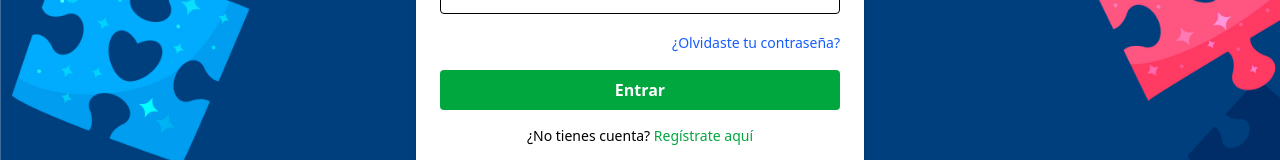
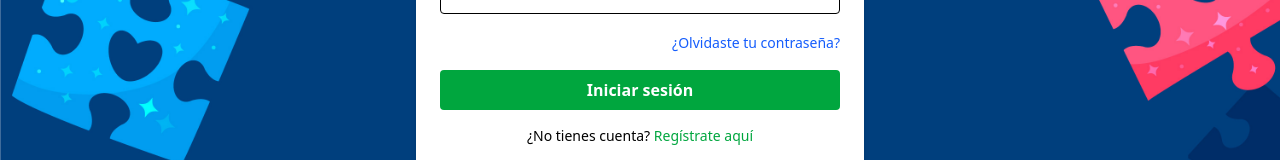
Before and after one commit to ZeuCode/early-asd-screener, a React (Vite) app: page /login in a window 1280 px wide. Shown: the part 442-602 px from the top of the page. Built offline with nearby package versions, Linux system fonts and the light colour scheme; no server answers.

Commit message:
Se corrigieron algunos detalles con las rutas

```diff
--- a/src/api/axios.ts
+++ b/src/api/axios.ts
@@ -1,3 +1,4 @@
+// src\api\axios.ts
 //src/api/axios.ts
 
 import axios from "axios";
--- /dev/null
+++ b/src/components/auth/ProtectedRoute.tsx
@@ -0,0 +1,8 @@
+// src\components\auth\ProtectedRoute.tsx
+
+import { Navigate, Outlet } from "react-router";
+
+export default function ProtectedRoute() {
+  const token = localStorage.getItem("token");
+  return token ? <Outlet /> : <Navigate to="/login" replace />;
+}
--- /dev/null
+++ b/src/components/auth/PublicOnlyRoute.tsx
@@ -0,0 +1,7 @@
+// src\components\auth\PublicOnlyRoute.tsx
+import { Navigate, Outlet } from "react-router";
+
+export default function PublicOnlyRoute() {
+  const token = localStorage.getItem("token");
+  return token ? <Navigate to="/dashboard" replace /> : <Outlet />;
+}
--- a/src/layout/BottomNav.tsx
+++ b/src/layout/BottomNav.tsx
@@ -1,3 +1,4 @@
+// src\layout\BottomNav.tsx
 import NavItem from "./NavItem";
 import { Home, Users, BookOpen } from "lucide-react";
 
--- a/src/layout/Layout.tsx
+++ b/src/layout/Layout.tsx
@@ -1,10 +1,19 @@
 // src\layout\Layout.tsx
-import { Outlet, useLocation } from "react-router";
+import { Outlet, useLocation, useNavigate } from "react-router";
+import { useEffect } from "react";
 import Sidebar from "./Sidebar";
 import BottomNav from "./BottomNav";
 
 export default function Layout() {
   const location = useLocation();
+  const navigate = useNavigate();
+
+  useEffect(() => {
+    const token = localStorage.getItem("token");
+    if (!token) {
+      navigate("/login", { replace: true });
+    }
+  }, []);
 
   return (
     <div className="h-screen flex bg-gray-100">
--- a/src/pages/AddChildPage.tsx
+++ b/src/pages/AddChildPage.tsx
@@ -1,3 +1,4 @@
+// src\pages\AddChildPage.tsx
 import { useState } from "react";
 import { useNavigate } from "react-router";
 import { isValidAgeInMonths } from "@/utils/validateAge";
--- a/src/pages/LoginPage.tsx
+++ b/src/pages/LoginPage.tsx
@@ -48,7 +48,8 @@ export default function LoginPage() {
       localStorage.setItem("token", response.data.access_token);
       localStorage.setItem("user_name", response.data.user.full_name);
       showToast("Inicio de sesión exitoso", "success");
-      navigate("/dashboard");
+      navigate("/dashboard", { replace: true });
+      //navigate("/dashboard");
     } catch (error: any) {
       console.error("Login error:", error);
       const detail =
@@ -100,7 +101,7 @@ export default function LoginPage() {
             type="submit"
             className="bg-green-600 hover:bg-green-700 text-white py-2 rounded font-semibold"
           >
-            Entrar
+            Iniciar sesión
           </button>
           <p className="text-sm text-center">
             ¿No tienes cuenta?{" "}
--- a/src/routes/AppRouter.tsx
+++ b/src/routes/AppRouter.tsx
@@ -1,5 +1,6 @@
 // src\routes\AppRouter.tsx
-
+import ProtectedRoute from "@/components/auth/ProtectedRoute";
+import PublicOnlyRoute from "@/components/auth/PublicOnlyRoute";
 import { Routes, Route, Navigate } from "react-router";
 import Layout from "@/layout/Layout";
 
@@ -18,23 +19,30 @@ import Qchat10Test from "@/components/test/Qchat10Test";
 import ChildEvaluationsPage from "@/pages/ChildEvaluationsPage";
 
 const NotFoundPage = () => <div className="p-6">Página no encontrada</div>;
-
 export default function AppRouter() {
   return (
     <Routes>
-      {/* Públicas */}
+      {/* Redirección raíz */}
       <Route path="/" element={<Navigate to="/login" />} />
+
+      {/* Páginas públicas SOLO si no hay sesión */}
+      <Route element={<PublicOnlyRoute />}>
         <Route path="/login" element={<LoginPage />} />
         <Route path="/register" element={<RegisterPage />} />
         <Route path="/forgot-password" element={<ForgotPasswordPage />} />
+      </Route>
 
-      {/* Privadas */}
+      {/* Resto de rutas privadas (ya protegidas) */}
+      <Route element={<ProtectedRoute />}>
         <Route element={<Layout />}>
           <Route path="/dashboard" element={<DashboardPage />} />
           <Route path="/children" element={<ChildrenPage />} />
           <Route path="/children/add" element={<AddChildPage />} />
           <Route path="/guide" element={<GuidePage />} />
-        <Route path="/evaluation/qchat10/:childId" element={<Qchat10Intro />} />
+          <Route
+            path="/evaluation/qchat10/:childId"
+            element={<Qchat10Intro />}
+          />
           <Route
             path="/evaluation/qchat10/test/:childId"
             element={<Qchat10Test />}
@@ -44,6 +52,7 @@ export default function AppRouter() {
             element={<ChildEvaluationsPage />}
           />
         </Route>
+      </Route>
 
       {/* 404 */}
       <Route path="*" element={<NotFoundPage />} />
```
Lines whose indentation alone changed are shown as unchanged.
